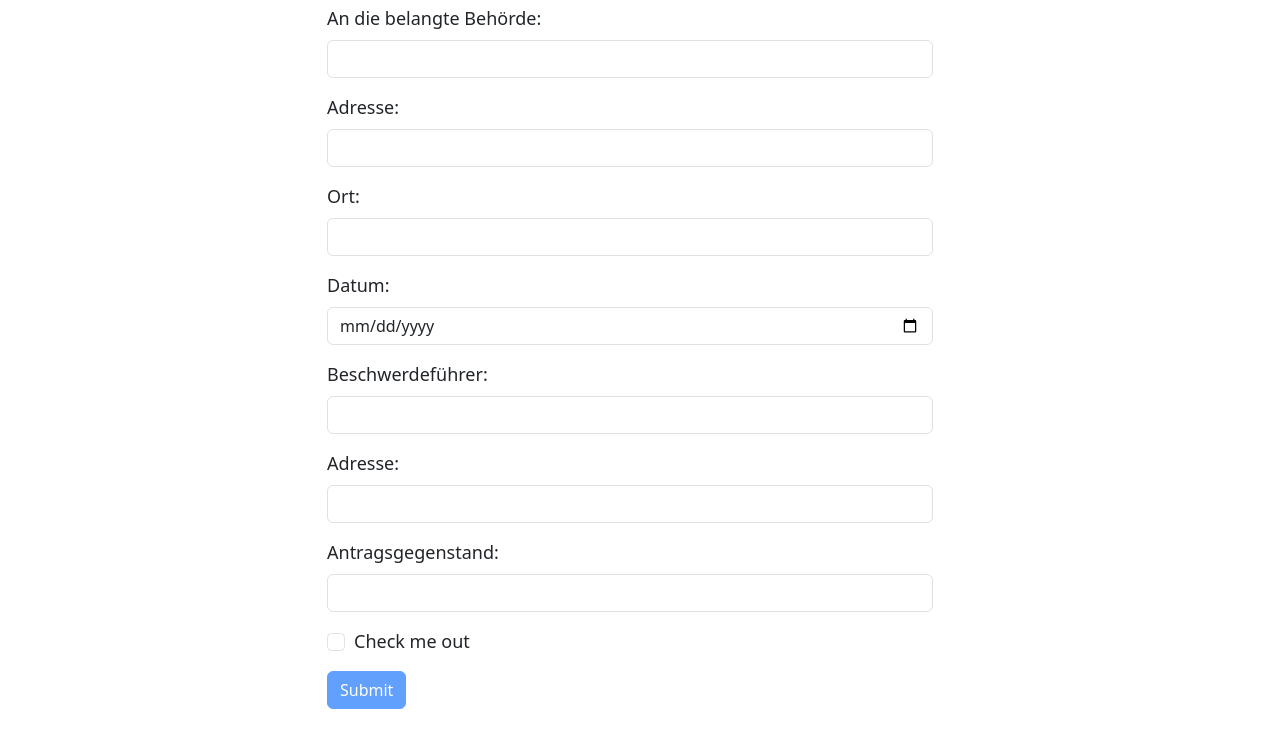
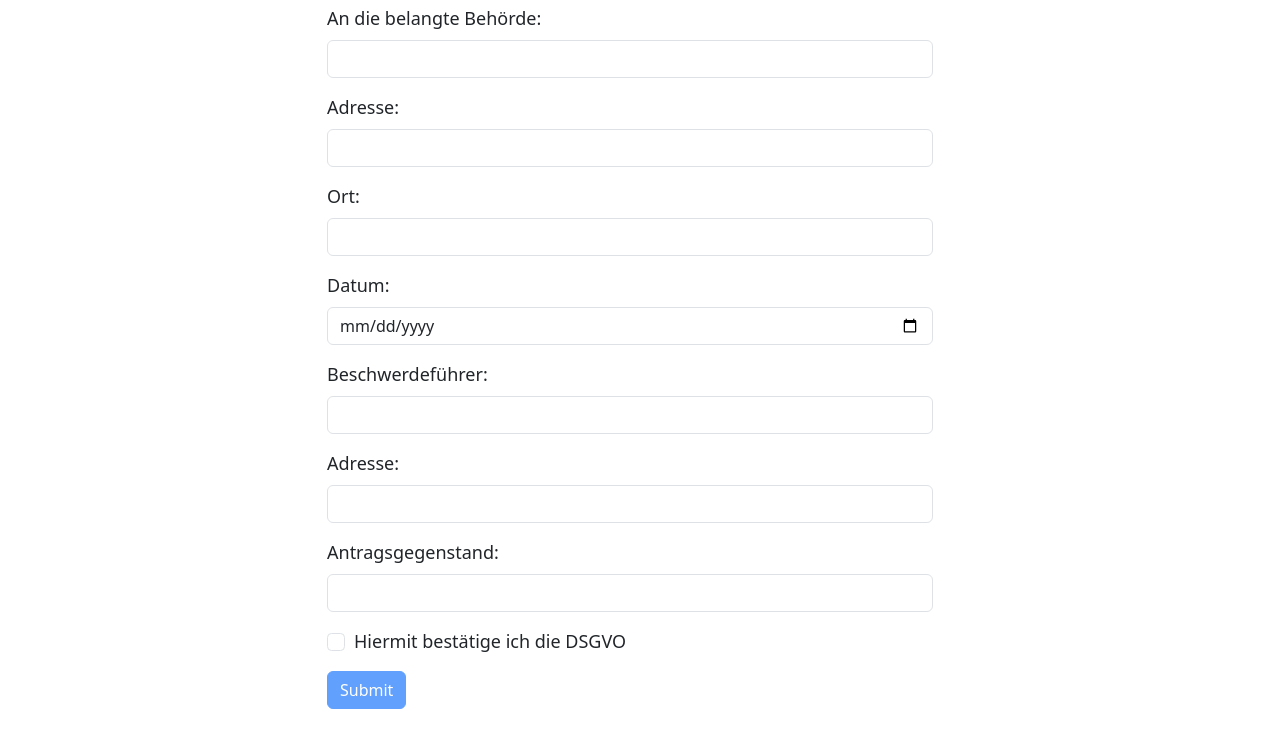
Before and after one commit to Temu-Nduwayezu/Beschwerde-Pilot, a website: page public/BPCore.html in a window 1280 px wide. Shown: the part 195-942 px from the top of the page. Drawn offline with nearby package versions, Linux system fonts and the light colour scheme.

Commit message:
DSGVO angepasst.

```diff
--- a/public/BPCore.html
+++ b/public/BPCore.html
@@ -117,7 +117,7 @@
 
                 <div class="mb-3 form-check">
                     <input type="checkbox" class="form-check-input" id="exampleCheck1">
-                    <label class="form-check-label" for="exampleCheck1">Check me out</label>
+                    <label class="form-check-label" for="exampleCheck1">Hiermit bestätige ich die DSGVO</label>
                 </div>
 
                 <button type="submit" class="btn btn-primary" id="submitButton" disabled>Submit</button>
```
